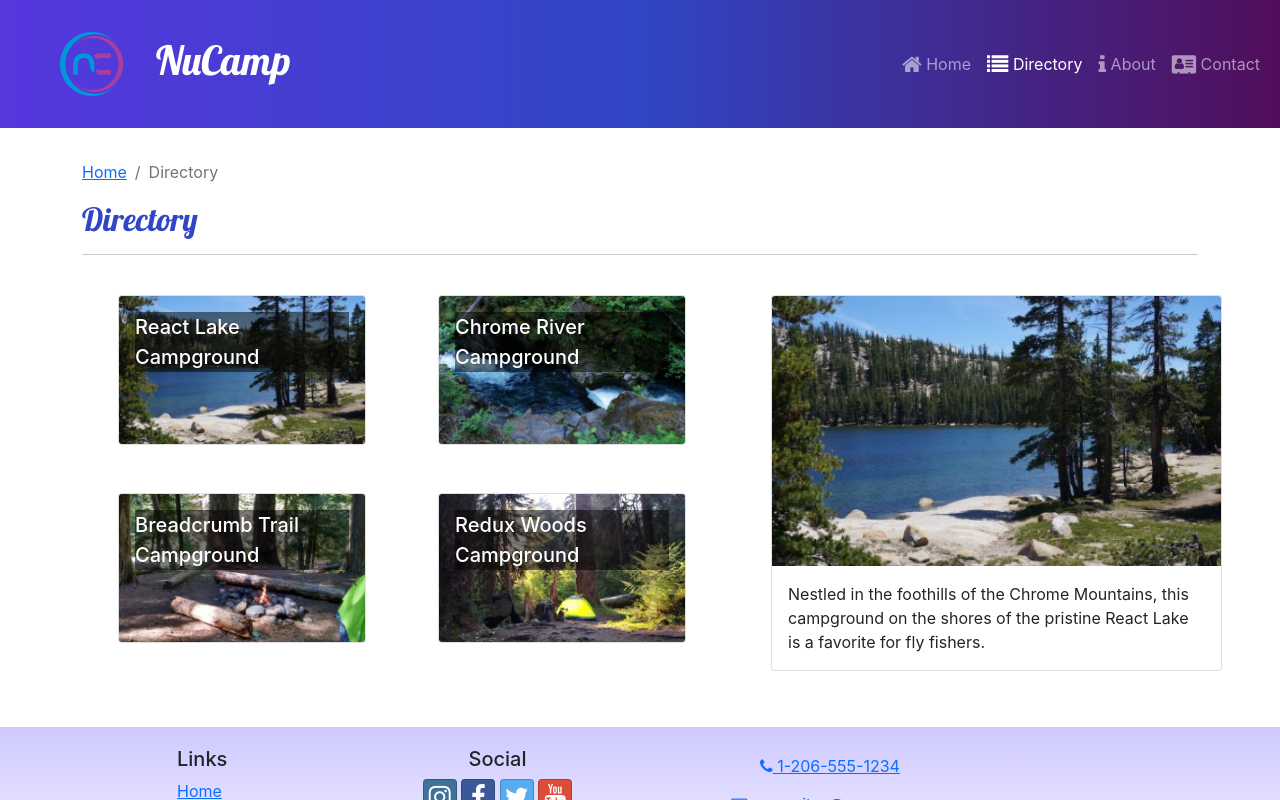
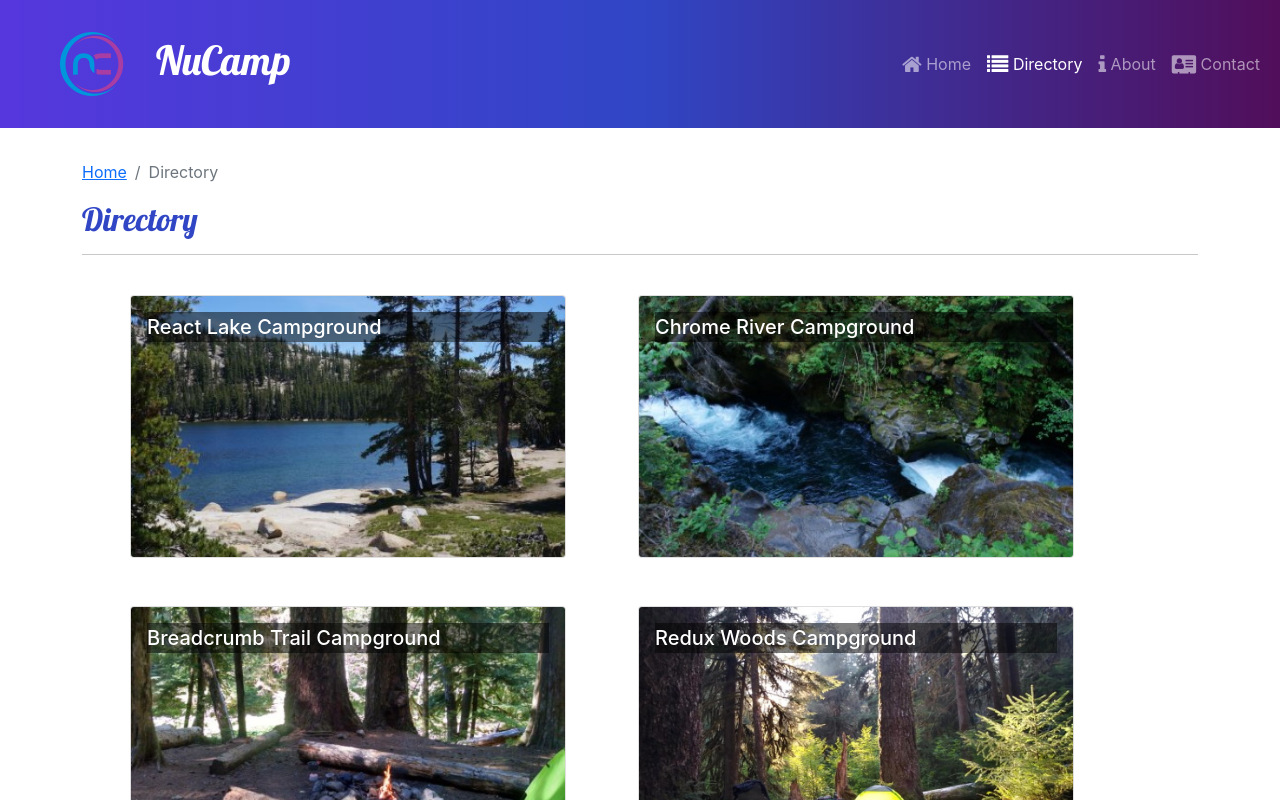
Before and after one commit to Henman2/nucampsite-with-react, a React (Create React App) app: page /directory in a window 1280 px wide. Shown: the top 800 px of the page. Built offline with nearby package versions, Linux system fonts and the light colour scheme.

Commit message:
Add Campsite Detail Page

```diff
--- a/src/App.js
+++ b/src/App.js
@@ -2,6 +2,7 @@
 import { Routes, Route } from 'react-router-dom';
 import Header from './components/Header';
 import CampsitesDirectoryPage from '../src/pages/CampsitesDirectoryPage';
+import CampsiteDetailPage from './pages/CampsiteDetailPage';
 import HomePage from '../src/pages/HomePage';
 import ContactPage from '../src/pages/ContactPage';
 import AboutPage from './pages/AboutPage';
@@ -18,6 +19,7 @@
           <Route path='contact' element={<ContactPage />} />
           <Route path='about' element={<AboutPage />} />
           <Route path='directory' element={<CampsitesDirectoryPage />} />
+          <Route path='directory/:campsiteId' element={<CampsiteDetailPage />} />
       </Routes>
     <Footer />
 </div>
--- a/src/features/campsite/CampsiteCard.js
+++ b/src/features/campsite/CampsiteCard.js
@@ -1,8 +1,10 @@
 import {Card, CardImg, CardImgOverlay, CardTitle} from "reactstrap";
+import { Link } from 'react-router-dom';
 
 const CampsiteCard = ({campsite})=>{
-    const {image, name} = campsite;
+    const {id, image, name} = campsite;
     return(
+        <Link to={`${id}`}>
             <Card>
                 <CardImg
                         width='100%'
@@ -13,6 +15,7 @@
                     <CardTitle>{name}</CardTitle>
                 </CardImgOverlay>
             </Card>
+        </Link>
     );
 }
 
--- a/src/features/campsite/CampsitesList.js
+++ b/src/features/campsite/CampsitesList.js
@@ -2,15 +2,15 @@
 import CampsiteCard from "./CampsiteCard";
 import {Col, Row} from  "reactstrap"
 
-const CampsitesList = ({ setCampsiteId }) =>{
+const CampsitesList = ({ setCampId }) =>{
     const campsites = selectAllCampsites();
         return(
             <Row className="ms-auto">
             {campsites.map(campsite =>{
                 return(
-                    <Col md='5' className='m-4' key={campsite.id}  onClick={() => setCampsiteId(campsite.id)}>
-                <CampsiteCard campsite={campsite} />
-                </Col>
+                    <Col md='5' className='m-4' key={campsite.id}>
+                        <CampsiteCard campsite={campsite} />
+                    </Col>
                 );
             })}
             </Row>
--- a/src/features/campsite/campSitesSlice.js
+++ b/src/features/campsite/campSitesSlice.js
@@ -11,7 +11,7 @@
 // }
 
 export const selectCampsiteById = (id) => {
-    return CAMPSITES.find((campsite) => campsite.id === id);
+    return CAMPSITES.find((campsite) => campsite.id === parseInt(id));
 };
 
 export const selectFeaturedCampsite = () => {
--- /dev/null
+++ b/src/pages/CampsiteDetailPage.js
@@ -0,0 +1,17 @@
+import { Container, Row } from "reactstrap";
+import CampsiteDetail from "../features/campsite/CampsiteDetail";
+import { selectCampsiteById } from "../features/campsite/campSitesSlice";
+import { useParams } from "react-router-dom";
+const CampsiteDetailPage = () =>{
+    const {campsiteId} = useParams();
+    const campsite = selectCampsiteById(campsiteId);
+    return(
+        <Container>
+            <Row>
+                <CampsiteDetail campsite={campsite} />
+            </Row>
+        </Container>
+    )
+}
+
+export default CampsiteDetailPage;
--- a/src/pages/CampsitesDirectoryPage.js
+++ b/src/pages/CampsitesDirectoryPage.js
@@ -1,24 +1,14 @@
-import { useState } from 'react';
-import { Container, Row, Col } from 'reactstrap';
-import CampsiteDetail from '../features/campsite/CampsiteDetail';
+import { Container} from 'reactstrap';
 import CampsitesList from '../features/campsite/CampsitesList';
-import {selectCampsiteById} from '../features/campsite/campSitesSlice';
 import SubHeader from '../components/SubHeader';
 
 const CampsitesDirectoryPage = () => {
-    const [campsiteId, setCampsiteId] = useState(0);
-    const selectedCampsite = selectCampsiteById(campsiteId);
     return (
         <Container>
             <SubHeader current='Directory'/>
-            <Row>
-                <Col  sm='5' md='7'>
-                <CampsitesList setCampsiteId={setCampsiteId} />
-                </Col>
-                <Col  sm='7' md='5'>
-                <CampsiteDetail campsite={selectedCampsite} />
-                </Col>
-            </Row>
+            <Container>
+                <CampsitesList/>
+            </Container>
         </Container>
     );
 };
```
Lines whose indentation alone changed are shown as unchanged.
